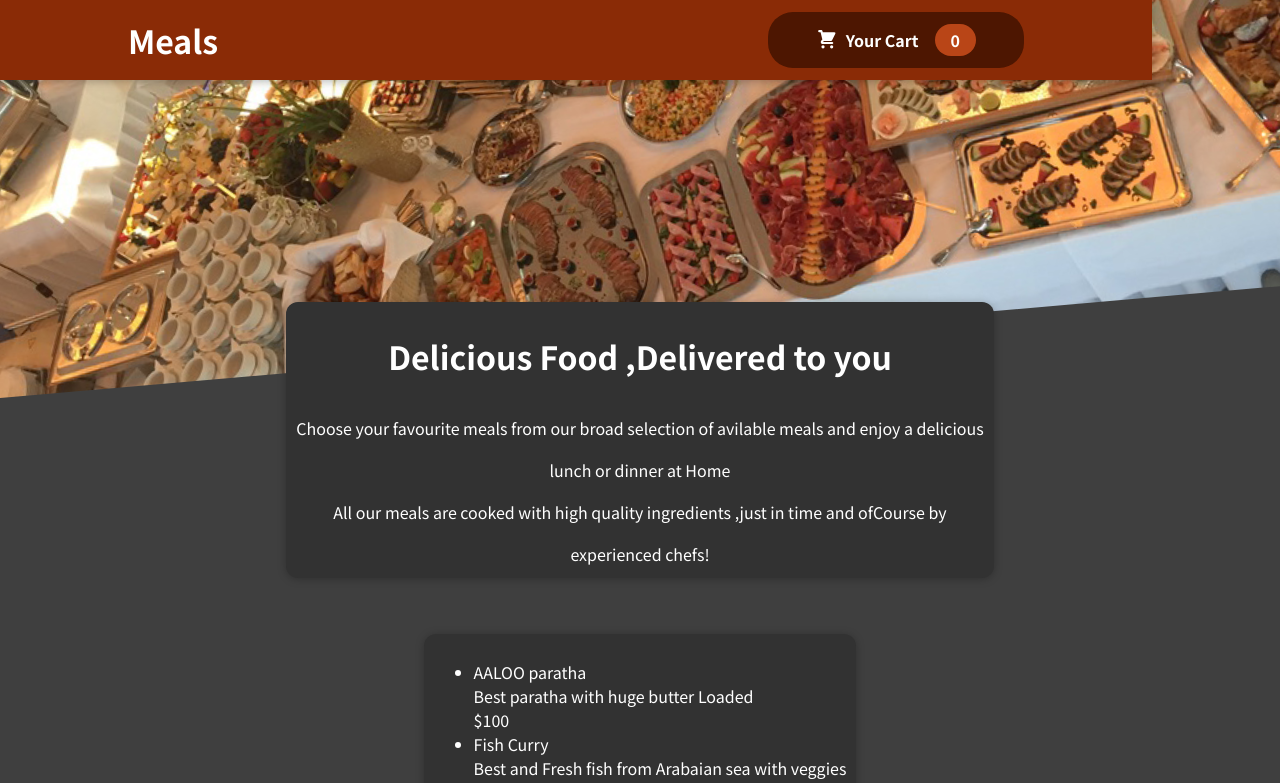
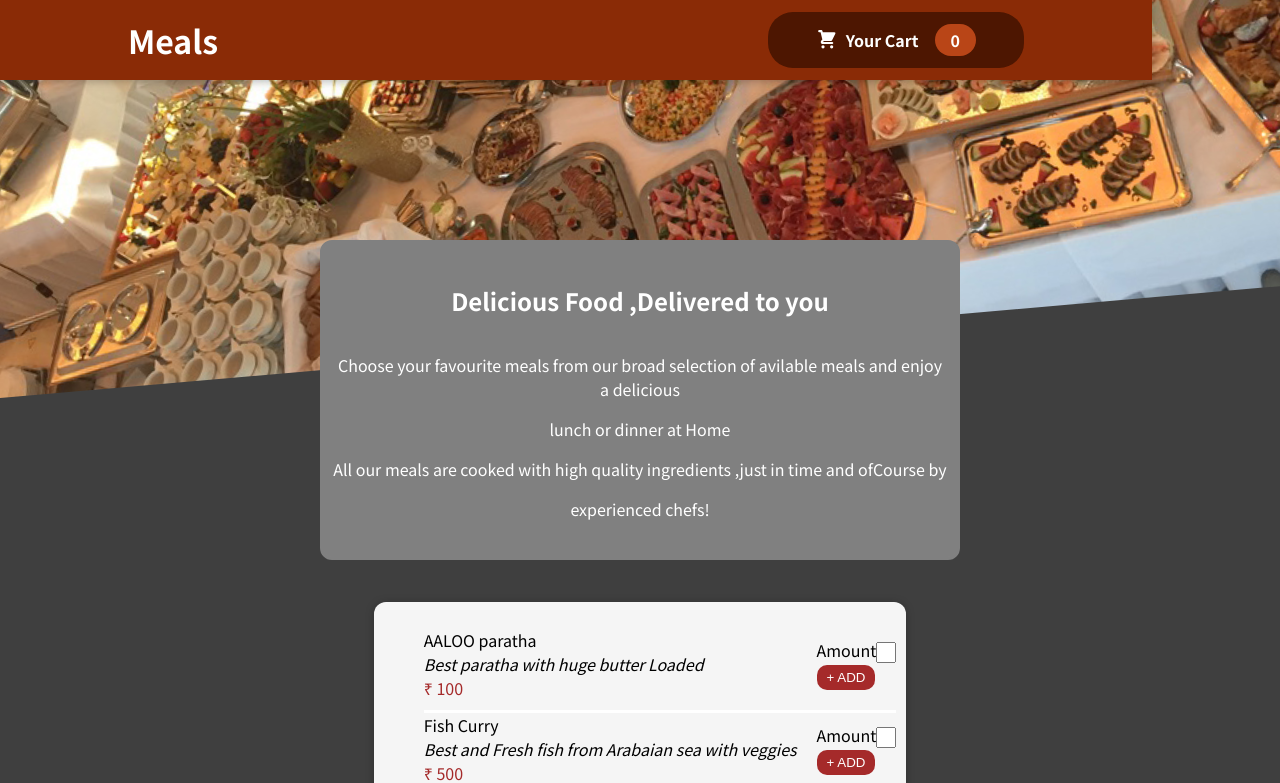
Before and after one commit to SigmaArun/Webtask, a React (Create React App) app in the folder src/002 01-starting-project/01-starting-project/: page / in a window 1280 px wide. Shown: the top 783 px of the page. Built offline with nearby package versions, Linux system fonts and the light colour scheme.

Commit message:
Added form to my meals items

```diff
--- /dev/null
+++ b/src/002 01-starting-project/01-starting-project/src/components/Layout/MealsItem.module.css
@@ -0,0 +1,14 @@
+
+ .outer{
+    border-bottom: solid;
+ }
+ .category1{
+    color: black;
+ }
+ .category2{
+  color: black;
+  font-style: italic;
+ }
+ .category3{
+   color: brown;
+ }
--- a/src/002 01-starting-project/01-starting-project/src/components/Meals/AvilableMeals.js
+++ b/src/002 01-starting-project/01-starting-project/src/components/Meals/AvilableMeals.js
@@ -1,6 +1,7 @@
 
 import classes from './AvilableMeals.module.css';
 import Card from '../UI/Card';
+import MealsForm from './MealsForm';
 const Meals_Items=[
     {
        id:'1',
@@ -36,11 +37,20 @@ const Meals_Items=[
 ];
  const AvilableMeals=()=>{
     const mealsList= Meals_Items.map((meal)=>
-    <li key={meal.id}>
-    <div>{meal.name}</div>
-    <div>{meal.description}</div>
-    <div>${meal.price}</div>
-</li>
+
+<div  key={meal.id} className={classes.outer}>
+
+<div className={classes.mealDetails}>
+<div className={classes.category1}>{meal.name}</div>
+<div className={classes.category2}>{meal.description}</div>
+<div className={classes.category3}> ₹ {meal.price}</div>
+</div>
+<div className={classes.formContainer}>
+   <MealsForm></MealsForm></div>
+
+
+
+</div>
 
      );
     return(
@@ -48,7 +58,7 @@ const Meals_Items=[
         <Card>
 
             <ul>
-              {mealsList}
+             {mealsList}
             </ul>
 
         </Card>
--- a/src/002 01-starting-project/01-starting-project/src/components/Meals/AvilableMeals.module.css
+++ b/src/002 01-starting-project/01-starting-project/src/components/Meals/AvilableMeals.module.css
@@ -2,7 +2,7 @@
     display: flex;
     justify-content: center;
     align-items: center;
-    height: 90vh;
+    height: 110vh;
     padding: 10px;
     cursor: pointer;
 
@@ -10,3 +10,31 @@
 
 
   }
+
+  .mealDetails {
+    flex-grow: 1;
+  }
+
+  .formContainer {
+    flex-shrink: 0;
+    margin-left: 20px;
+  }
+
+  .outer{
+    display: flex;
+  justify-content: space-between;
+  align-items: center;
+  border-bottom: solid white;
+  padding-bottom: 10px;
+
+ }
+ .category1{
+    color: black;
+ }
+ .category2{
+  color: light black;
+  font-style: italic;
+ }
+ .category3{
+   color: brown;
+ }
--- /dev/null
+++ b/src/002 01-starting-project/01-starting-project/src/components/Meals/MealsForm.js
@@ -0,0 +1,17 @@
+import classes from './MealsForm.module.css';
+ const MealsForm=()=>{
+  return(
+
+       <form className={classes.form}>
+        <div>
+            <label>Amount</label>
+            <input  id="amount" type="number" className={classes.input}></input>
+        </div>
+        <div>
+            <button type="submit"   className={classes.button}>+ ADD</button>
+        </div>
+       </form>
+
+  );
+ }
+ export default MealsForm;
--- /dev/null
+++ b/src/002 01-starting-project/01-starting-project/src/components/Meals/MealsForm.module.css
@@ -0,0 +1,17 @@
+.form {
+    display: flex;
+    flex-direction: column;
+  }
+
+  .input {
+    width: 20px;
+  }
+
+  .button {
+    border: none;
+    background-color: brown;
+    color: white;
+    padding: 5px 10px;
+    border-radius: 10px;
+    cursor: pointer;
+  }
--- a/src/002 01-starting-project/01-starting-project/src/components/Meals/MealsSummery.js
+++ b/src/002 01-starting-project/01-starting-project/src/components/Meals/MealsSummery.js
@@ -1,11 +1,13 @@
 import classes from './MealsSummery.module.css';
-import Card from '../UI/Card';
+
  const MealsSummery=()=>{
   return(
+    <section className={classes.mealsSummary}>
     <div className={classes.centered}>
-    <Card>
+    <div>
       <h1>Delicious Food ,Delivered to you</h1>
-
+      </div>
+      <div className={classes.paragraphs}>
       <p>Choose your favourite meals from our broad selection of avilable meals
          and enjoy a delicious</p>
        <p>  lunch or dinner at Home</p>
@@ -14,9 +16,11 @@ import Card from '../UI/Card';
         and ofCourse by </p>
       <p>  experienced chefs!
       </p>
+      </div>
 
-    </Card>
+
     </div>
+    </section>
   )
  }
  export default MealsSummery;
--- a/src/002 01-starting-project/01-starting-project/src/components/Meals/MealsSummery.module.css
+++ b/src/002 01-starting-project/01-starting-project/src/components/Meals/MealsSummery.module.css
@@ -1,6 +1,28 @@
-.centered {
+
+  .mealsSummary {
+    height: 40vh;
+
+    position: absolute;
+    top: 50%;
+    left: 50%;
+    transform: translate(-50%, -50%);
+
+  }
+
+  .centered {
     display: flex;
+    flex-direction: column;
     justify-content: center;
     align-items: center;
-    height: 10vh;
+    height: 100%;
+    border: solid grey;
+    border-radius: 12px;
+    background-color: grey;
+    max-width: fit-content;
+    padding: 10px;
+    color: white;
   }
+
+  .paragraphs {
+    text-align: center;
+  }
--- a/src/002 01-starting-project/01-starting-project/src/components/UI/Card.css
+++ b/src/002 01-starting-project/01-starting-project/src/components/UI/Card.css
@@ -3,14 +3,16 @@
     box-shadow: 0 1px 8px rgba(0, 0, 0, 0.25);
     border-radius: 12px;
     width: fit-content;
-    background-color:  rgb(50, 50, 50);
+    background-color: whitesmoke;
     padding: 10px;
     position: absolute;
-    color: white;
+    color: black;
     display: flex;
     flex-direction: column;
     align-items: center;
     justify-content: center;
+    max-height: 80vh;
+    overflow-y: auto;
 
     }
 
```
Also changed, not shown: src/002 01-starting-project/01-starting-project/src/components/Layout/MealsItem.js (added, +17 -0 lines).
